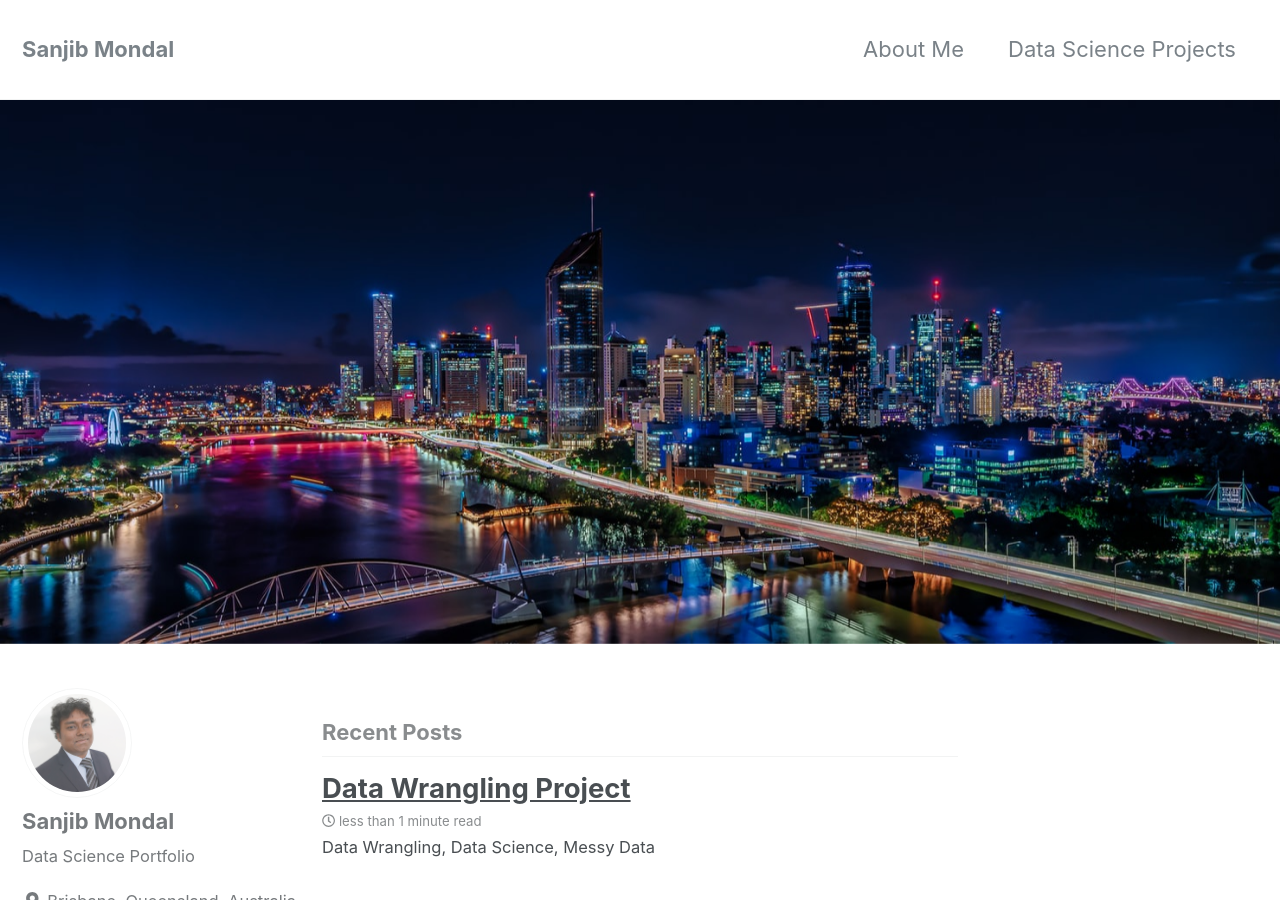
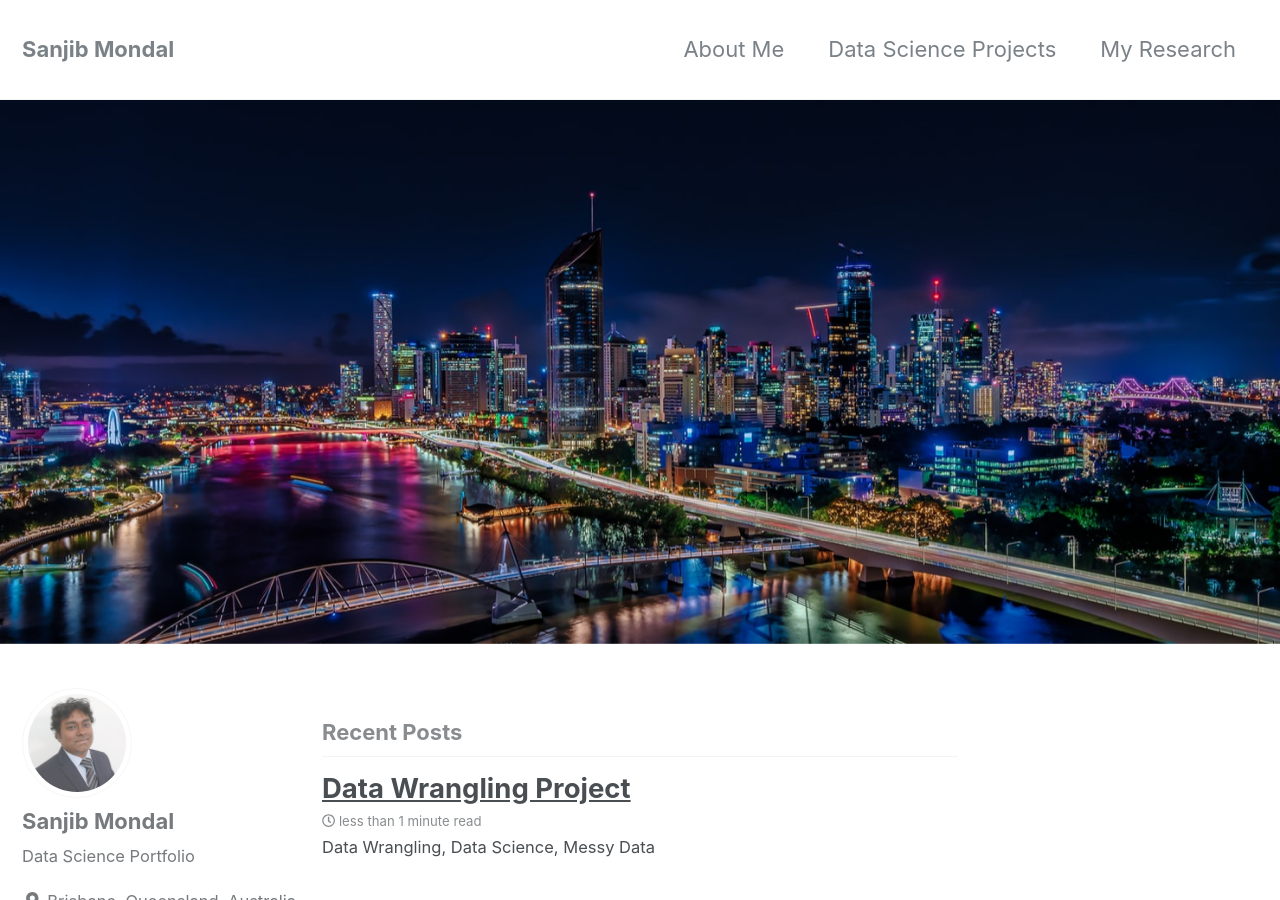
Before and after one commit to Sanjib-Mondal/Sanjib-Mondal.Co, a Jekyll site: the page built from index.html, in a window 1280 px wide and 900 px high. Built offline with Jekyll 4.4.1, drawn with Linux system fonts in a browser that asks for light colours; nearby versions of some CDN libraries; the list of posts is cut into pages by our own code.

Commit message:
Update navigation.yml

```diff
--- a/_data/navigation.yml
+++ b/_data/navigation.yml
@@ -4,6 +4,8 @@ main:
     url: /about/
   - title: "Data Science Projects"
     url: /data-wrangling/
+  - title: "My Research"
+    url: /about/
   # - title: "About"
   #   url: https://mmistakes.github.io/minimal-mistakes/about/
   # - title: "Sample Posts"
```
